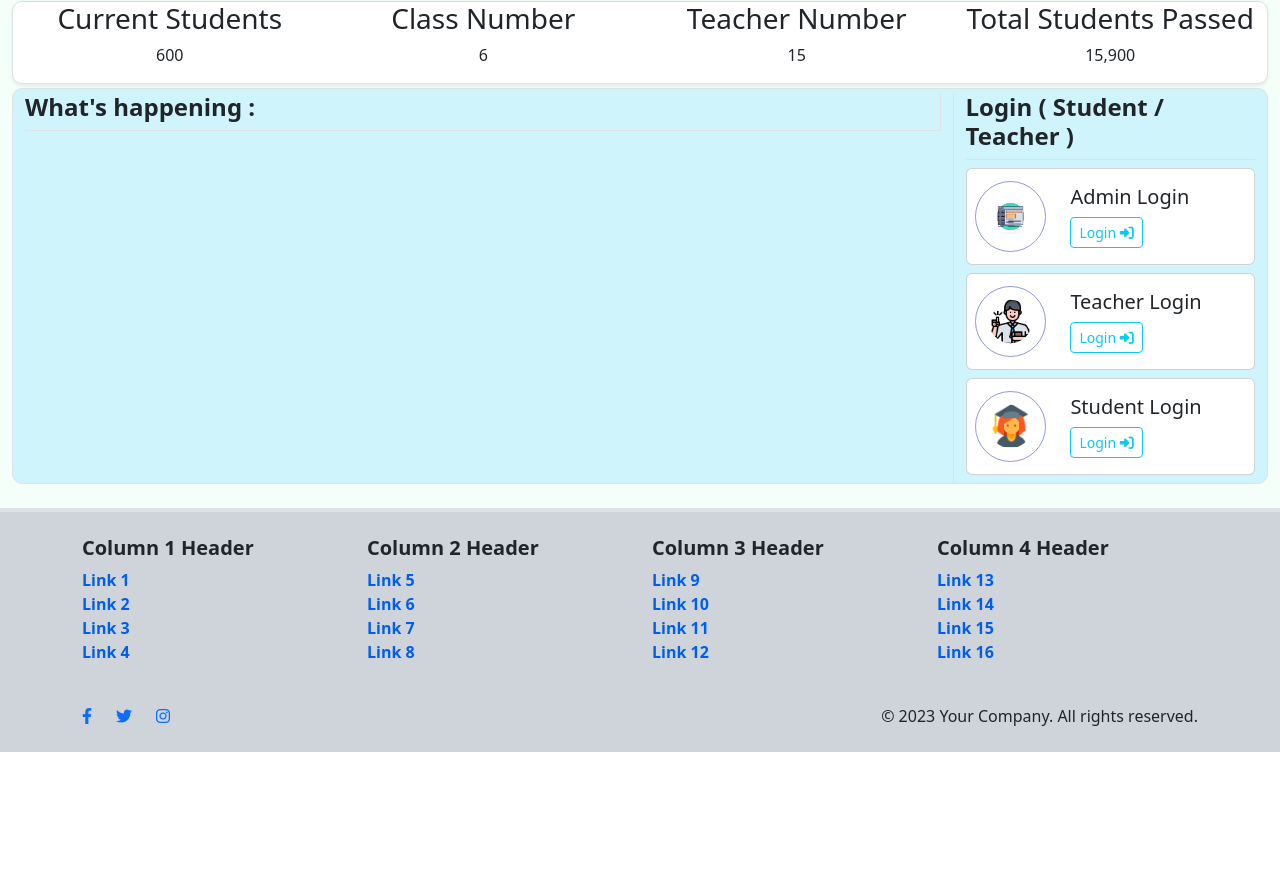
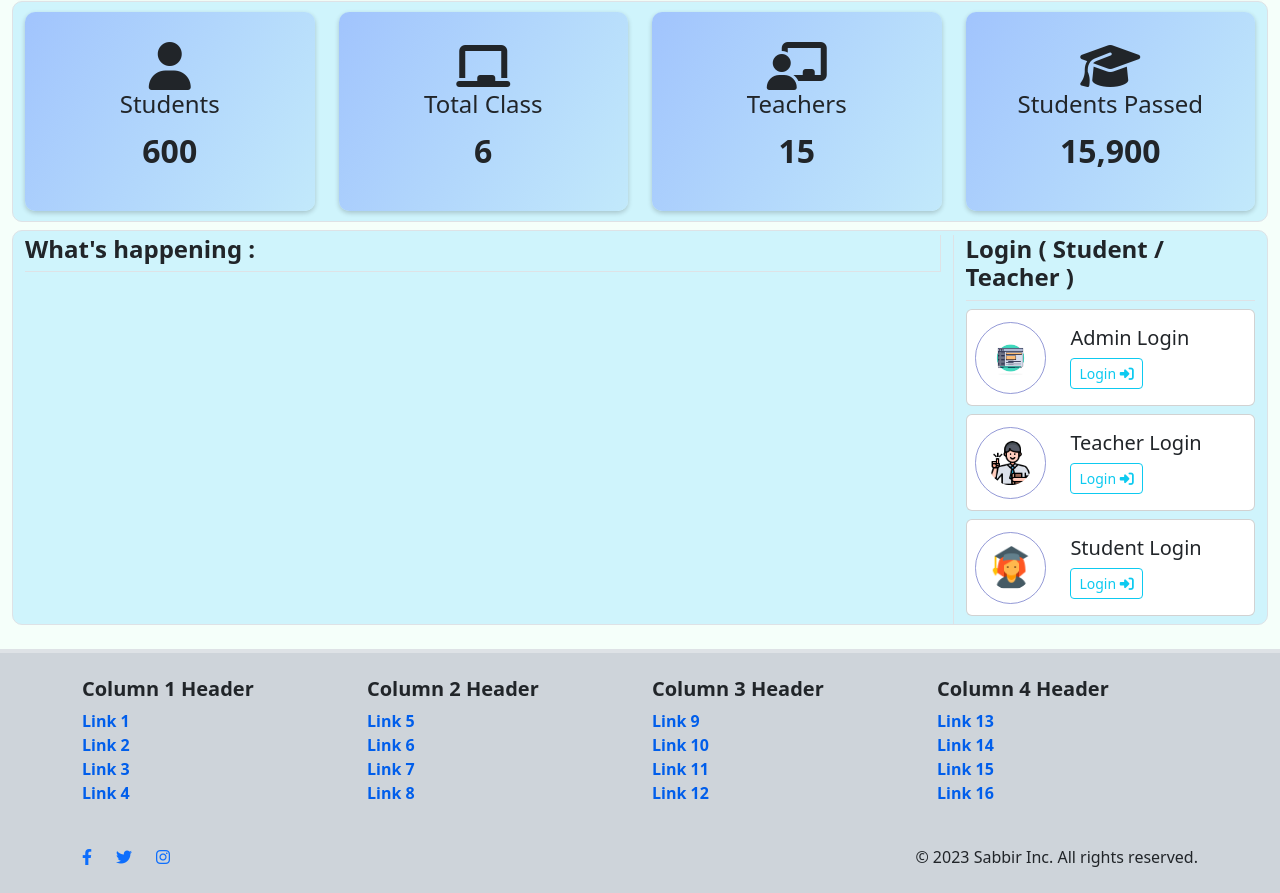
Before and after one commit to sabbir2609/next-school, a Django app: template templates/home/homepage.html in a window 1280 px wide. Shown: the part 1514-2407 px from the top of the page. Before the commit the page ends 2266 px from the top, so only its background shows below. Run offline with Django 4.2, Linux system fonts and the light colour scheme; the template is opened without the code that fills it: values that come from a table or form of the project are taken from there, others are empty; data comes from the database, SQL or seed files in the repository; some libraries are stand-ins or nearby versions.

Commit message:
stat done

```diff
--- a/static/css/home-style.css
+++ b/static/css/home-style.css
@@ -242,6 +242,37 @@ a.email-address {
   align-items: center;
 }
 
+.stat-card {
+  background-image: linear-gradient(120deg, #a1c4fd 0%, #c2e9fb 100%);
+  border-radius: 10px;
+  padding: 20px;
+  margin-bottom: 10px;
+  margin-top: 10px;
+  text-align: center;
+  transition: background 1s, transform 1s;
+  box-shadow: 0 2px 5px rgba(0, 0, 0, 0.2);
+}
+
+.stat-card h3 {
+  font-size: 1.5rem;
+  margin-bottom: 10px;
+}
+
+.stat-card p.count {
+  font-size: 2rem;
+  font-weight: 700;
+}
+
+.stat-card:hover {
+  background-image: linear-gradient(-225deg, #FFFEFF 0%, #D7FFFE 100%);
+  transform: scale(1.05);
+}
+
+.stat-card i {
+  font-size: 3rem;
+  margin-top: 10px;
+}
+
 /* =================================== */
 
 /* hr style  */
--- a/templates/home/footer.html
+++ b/templates/home/footer.html
@@ -59,7 +59,7 @@
 
             <!-- Copyright (on the left) -->
             <div class="col-lg-6 col-md-12 text-lg-end">
-                &copy; 2023 Your Company. All rights reserved.
+                &copy; 2023 Sabbir Inc. All rights reserved.
             </div>
         </div>
         <!-- Row for social links and copyright -->
--- a/templates/home/stat.html
+++ b/templates/home/stat.html
@@ -1,26 +1,30 @@
-<div class="container-fluid border mb-1 bg-white shadow-sm" style="border-radius: 10px;">
+<div class="container-fluid mb-2 border bg-info-subtle " style="border-radius: 10px;">
     <div class="row text-center">
         <div class="col-md-3">
             <div class="stat-card">
-                <h3>Current Students</h3>
+                <i class="fas fa-user"></i>
+                <div class="h4">Students</div>
                 <p class="count">600</p>
             </div>
         </div>
         <div class="col-md-3">
             <div class="stat-card">
-                <h3>Class Number</h3>
+                <i class="fas fa-chalkboard"></i>
+                <div class="h4">Total Class</div>
                 <p class="count">6</p>
             </div>
         </div>
         <div class="col-md-3">
             <div class="stat-card">
-                <h3>Teacher Number</h3>
+                <i class="fas fa-chalkboard-teacher"></i>
+                <div class="h4">Teachers</div>
                 <p class="count">15</p>
             </div>
         </div>
         <div class="col-md-3">
             <div class="stat-card">
-                <h3>Total Students Passed</h3>
+                <i class="fas fa-graduation-cap"></i>
+                <div class="h4">Students Passed</div>
                 <p class="count">15,900</p>
             </div>
         </div>
```
